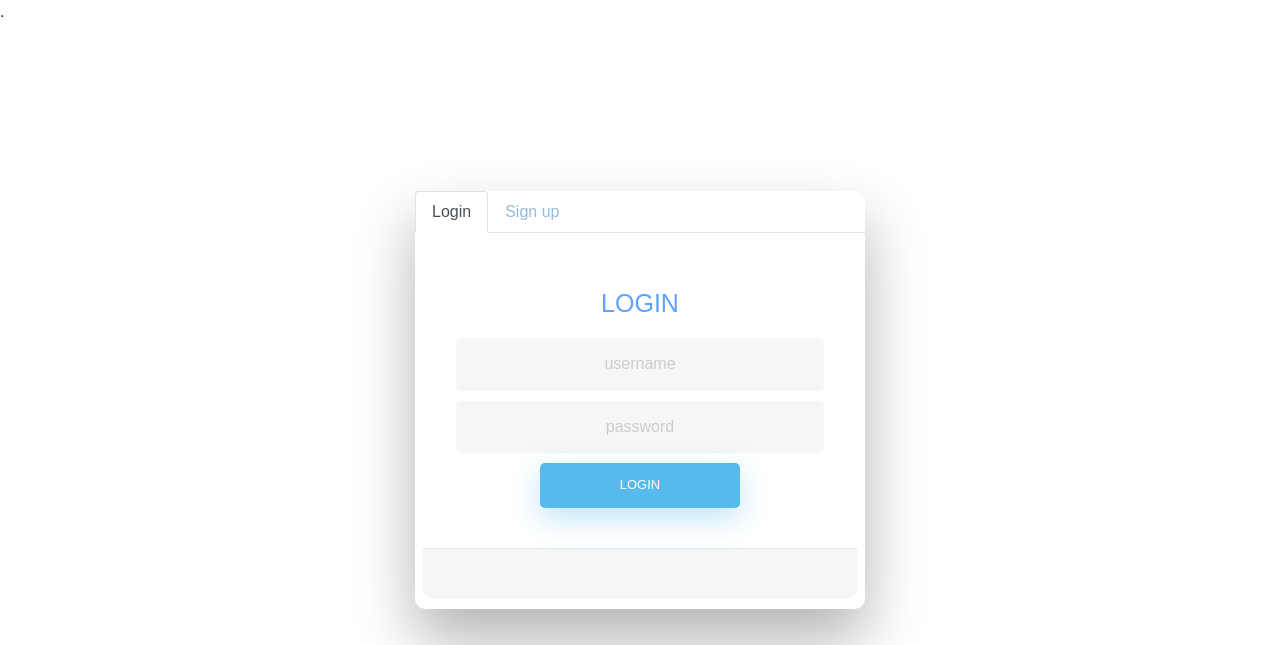
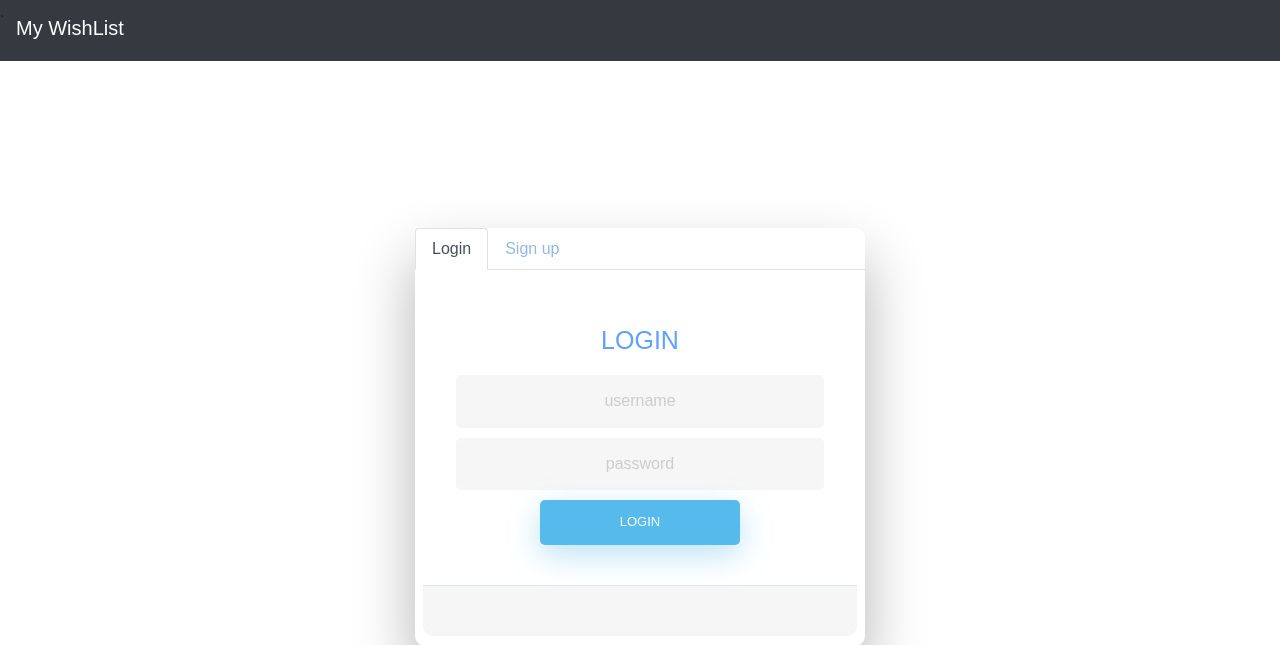
Before and after one commit to vihanga-bandara/Wishlist-App, a CodeIgniter app: page /wishlist-app/ in a window 1280 px wide. Shown: the top 645 px of the page. Run offline with CodeIgniter, Linux system fonts and the light colour scheme; some libraries are stand-ins or nearby versions.

Commit message:
Fixing share buttons

```diff
--- a/application/config/routes.php
+++ b/application/config/routes.php
@@ -64,20 +64,19 @@ switch ($_SERVER['REQUEST_METHOD'])
 		$route['api/list/item/(:num)'] = 'api/wishlist/fetch_item';
 		// fetch all items
 		$route['api/list/item'] = 'api/wishlist/fetch_all_items';
+		//fetch all items with userid
+		$route['api/list/item/(:num)'] = 'api/wishlist/fetch_all_items_user';
 		break;
 	case 'POST':
 		// add single item
 		$route['api/list/item'] = 'api/wishlist/add_item';
-//		$route['api/list/item/(:num)'] = 'api/wishlist/item';
 		break;
 	case 'PUT':
-//		//update a single item
+		//update a single item
 		$route['api/list/item/(:num)'] = 'api/wishlist/item';
-
 	case 'DELETE':
 		//delete a single item
 		$route['api/list/item/(:num)'] = 'api/wishlist/item';
-
 }
 
 //User API Routes
@@ -88,5 +87,8 @@ $route['api/user/register'] = 'api/user/register_user';
 //Login
 $route['api/user/login'] = 'api/user/login_user';
 
+//get single user details
+$route['api/user/(:num)'] = 'api/user/single_user';
+
 //update user list name and description
 $route['api/user/update/(:num)'] = 'api/user/create_list';
--- a/application/views/LoginView.php
+++ b/application/views/LoginView.php
@@ -2,6 +2,12 @@
 <html lang="en">
 <?php include("header.php"); ?>
 <style>
+	.nav-custom {
+		position: static;
+		width: 100%;
+		z-index: 10;
+		margin-top: -24px;
+	}
 	.container {
 		/*background-color: #9b59b6;*/
 		max-width: 100%;
@@ -318,6 +324,17 @@
 </style>
 
 <body>
+<!-- Start Navigation Bar-->
+<nav class="navbar navbar-expand-lg navbar-dark bg-dark nav-custom" style="padding-bottom: 13px;">
+	<!--		<div class="container-fluid">-->
+	<div class="navbar-header">
+		<a class="navbar-brand" href="">My WishList</a>
+	</div>
+	<div class="collapse navbar-collapse" id="navbarSupportedContent">
+
+	</div>
+</nav>
+<!-- End Navigation Bar-->
 
 <script type="text/template" class="login-temp" id="login-template">
 	<div class="wrapper" id="lig">
@@ -422,7 +439,10 @@
 	<div id="item_position">
 		<button id="btn-add-item" class="btn btn-success btn-xs pull-right" style="margin-left: 9px;">Add Item</button>
 		<button id="btn-share-list" class="btn btn-primary btn-xs pull-right">Go to Share List</button>
-		<button id="btn-view-list" class="btn btn-primary btn-xs pull-right">Get Share Link</button>
+		<button  id="btn-view-list" class="btn btn-primary btn-xs pull-right">Get Share Link</button>
+<!--		<button type="button" class="btn btn-secondary" data-container="body" data-toggle="popover" data-placement="top" data-content="hi hihihi">-->
+<!--			Get Shared URL-->
+<!--		</button>-->
 		<button id="btn-logout" class="btn btn-danger btn-xs pull-right" style="text-align: right">Logout</button>
 		<label><span id="show-link" class="banda-style"></span></textarea></label>
 		<div class="row no-gutters tab-head">
@@ -445,6 +465,11 @@
 <script type="text/template" id="list-template-share">
 
 	<div id="placing">
+		<br>
+		<div style="text-align: center">
+			<h1><%=user_list_name%></h1>
+			<h2><%=user_list_description%></h2>
+		</div>
 		<button id="go-back" class="btn btn-primary">Go back</button>
 		<button id="btn-copy-link" class="btn btn-success">Copy Link to clipboard</button>
 		<span id="show_url"></span>
@@ -647,7 +672,7 @@
 
 <div class="container-add"></div>
 
-<div class="container-update" style="margin:-2%;"></div>
+<div class="container-update" style="margin:0%;"></div>
 
 <div class="container-share" style="margin: 5%;"></div>
 
--- a/assets/js/Routers/router.js
+++ b/assets/js/Routers/router.js
@@ -8,7 +8,8 @@ app.routers.MainRouter = Backbone.Router.extend({
 		"home/add": "addList",
 		"home/update/:id": "updateList",
 		"home/delete": "deleteList",
-		"share": "shareList",
+		"share/:id": "sharedLink",
+		// "share": "shareList",
 	},
 	login: function (e) {
 		app.user = new app.models.User();
@@ -80,23 +81,29 @@ app.routers.MainRouter = Backbone.Router.extend({
 			app.updateItemView.render();
 		}
 	},
-	shareList: function (e) {
-		app.shareListView = new app.views.shareListView({
-			collection: new app.collections.ItemCollection()
+	sharedLink: function (id) {
+		var getUserUrl = app.user.url + id;
+		app.shareListView = new app.views.shareListView(
+			{collection: new app.collections.ItemCollection(), model: new app.models.User()});
+		app.shareListView.model.fetch({
+			reset: true,
+			"url": getUserUrl,
+			wait: true,
+			success: function (model, response) {
+				console.log(response);
+			}
 		});
-		var url = app.shareListView.collection.url
+
+		var url = app.shareListView.collection.url + id;
 		app.shareListView.collection.fetch({
 			reset: true,
 			"url": url,
 			wait: true,
 			success: function (collection, response) {
-				cleanHTML();
 				app.shareListView.render();
-				$("#show_url").hide();
 			}
 		});
 	}
-
 });
 
 function cleanHTML() {
--- a/assets/js/Views/homeView.js
+++ b/assets/js/Views/homeView.js
@@ -90,7 +90,6 @@ app.views.HomeView = Backbone.View.extend({
 		var url = newVal.url + id;
 		newVal.destroy({
 			url: url,
-			wait: true,
 			success: function (model, response) {
 				app.viewHome.collection.remove(newVal);
 				app.viewHome.render();
@@ -102,8 +101,7 @@ app.views.HomeView = Backbone.View.extend({
 		e.preventDefault();
 		e.stopPropagation();
 		if (!app.updateItemView) {
-
-			app.mainRouter.navigate("#share", {
+			app.mainRouter.navigate("#share/"+ app.user.get("user_id"), {
 				trigger: true,
 				replace: true
 			});
@@ -118,7 +116,7 @@ app.views.HomeView = Backbone.View.extend({
 	view_list_link : function(e){
 		e.preventDefault();
 		e.stopPropagation();
-		var link = "http://localhost/wishlist-app/#share"
+		var link = "localhost/wishlist-app/#share/" +  app.user.get("user_id");
 		$("#show-link").html(link).show();
 	},
 	logout: function () {
```
Also changed, not shown: application/controllers/api/User.php (+15 -1 lines), application/controllers/api/WishList.php (+17 -0 lines), application/models/UserModel.php (+8 -0 lines).
